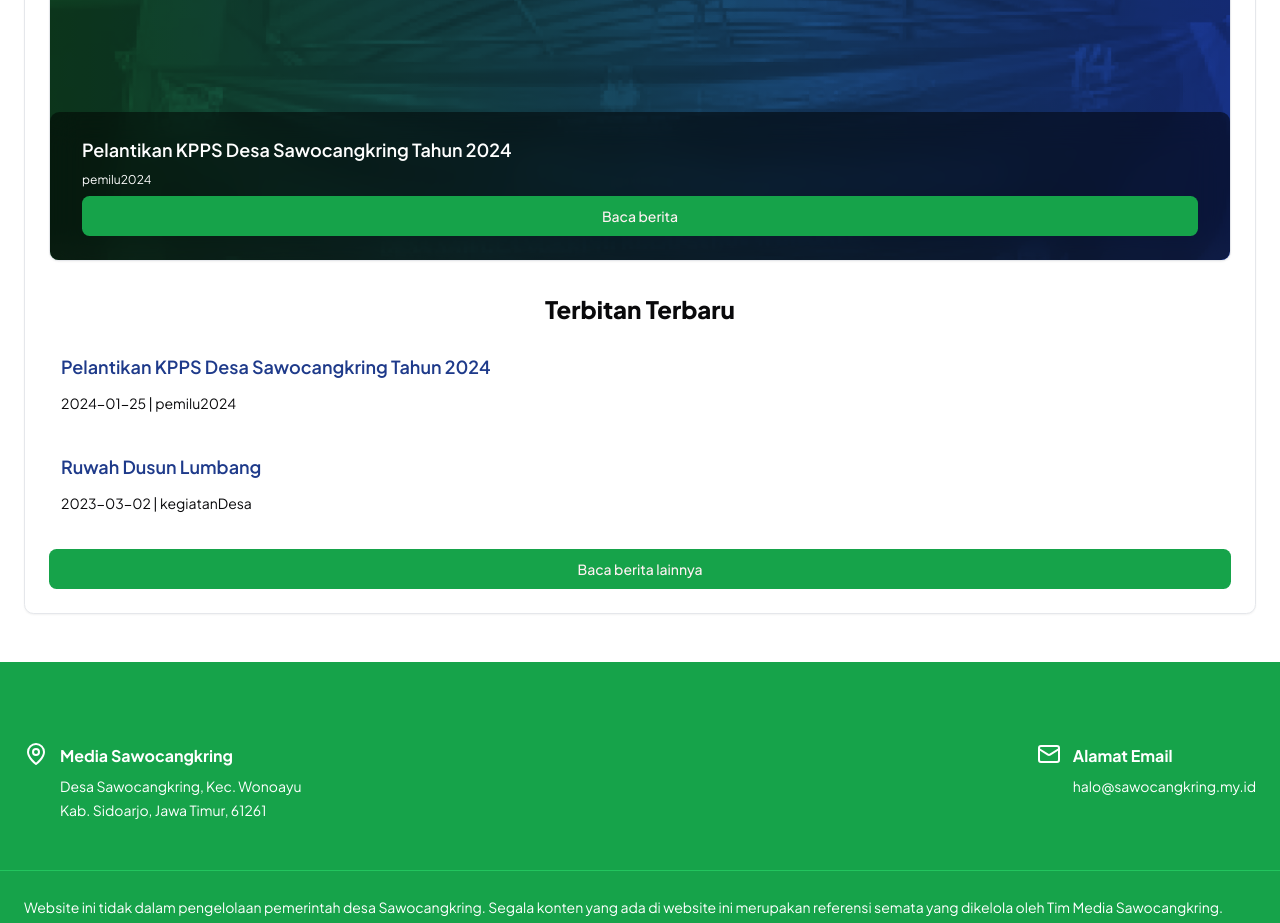
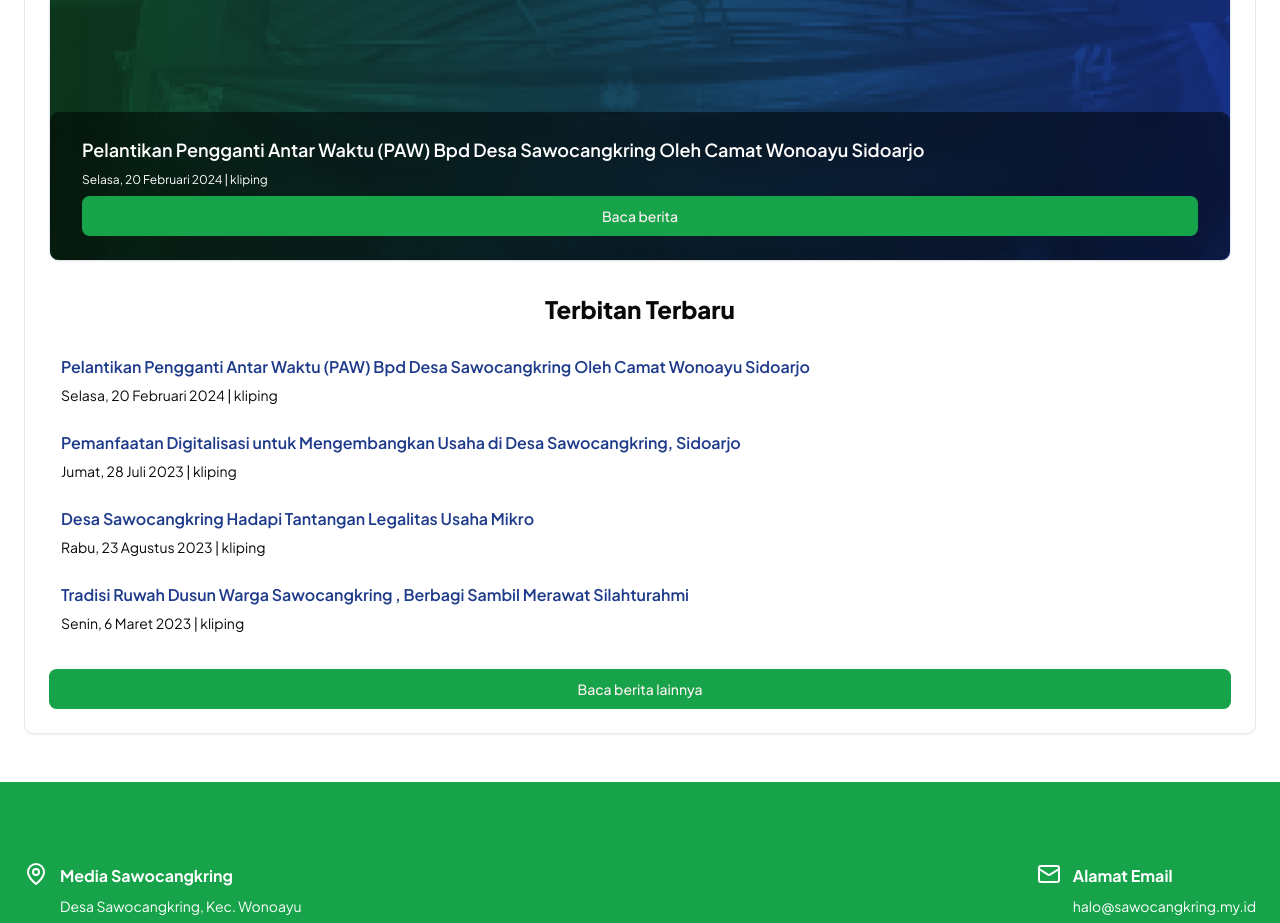
Before and after one commit to afaidzin99/mediahomepage, a Next.js app: page / in a window 1280 px wide. Shown: the part 1560-2483 px from the top of the page. Built offline with nearby package versions, Linux system fonts and the light colour scheme.

Commit message:
feat: dynamic latest post changes

```diff
--- a/app/homepageLatestNews.tsx
+++ b/app/homepageLatestNews.tsx
@@ -10,6 +10,9 @@ import Link from "next/link";
 import { Button } from "@/components/ui/button";
 import latestNews from "@/data/berita.json";
 import { AspectRatio } from "@/components/ui/aspect-ratio";
+import fs from "fs";
+import path from "path";
+import matter from "gray-matter";
 
 interface FeaturedArticleProps {
   id: string;
@@ -19,7 +22,35 @@ interface FeaturedArticleProps {
   instagramURL: string;
 }
 
+interface Blog {
+  meta: {
+    title: string;
+    date: string;
+    category: string;
+    author: string;
+    editor: string;
+    originalSource?: string;
+    instagramURL?: string;
+  };
+  slug: string;
+}
+
+interface LatestNewsProps {
+  blogs: Blog[];
+}
+
 export default function HomepageLatestNews() {
+  const blogDir = "data/berita";
+  const files = fs.readdirSync(path.join(blogDir));
+
+  const blogs = files.map((filename) => {
+    const fileContent = fs.readFileSync(path.join(blogDir, filename), "utf-8");
+    const { data: frontMatter } = matter(fileContent);
+    return {
+      meta: frontMatter,
+      slug: filename.replace(".mdx", ""),
+    };
+  });
   return (
     <section className="relative top-[-12rem] mb-[-12rem] md:top-[-14rem] md:mb-[-14rem] lg:-top-40 lg:-mb-40 z-10 pb-6 md:pb-8 xl:pb-12">
       <div className="container mx-auto px-6 2xl:px-0 xl:max-w-7xl">
@@ -31,20 +62,48 @@ export default function HomepageLatestNews() {
             <CardDescription className="flex justify-center items-center"></CardDescription>
           </CardHeader>
           <CardContent>
-            {latestNews
-              .filter((news) => news.featured)
-              .slice(0, 1)
-              .map((news) => (
-                <FeaturedArticle
-                  key={news.id}
-                  id={news.id}
-                  title={news.title}
-                  date={news.date}
-                  category={news.category}
-                  instagramURL={news.instagramURL}
-                />
-              ))}
-            <LatestNews />
+            <FeaturedArticle
+              id={blogs[0].slug}
+              title={blogs[0].meta.title}
+              date={blogs[0].meta.date}
+              category={blogs[0].meta.category}
+              instagramURL={blogs[0].meta.instagramURL}
+            />
+            <div className="w-full grid grid-cols-1 gap-4 mt-8">
+              <h3 className="text-2xl font-extrabold text-center">
+                Terbitan Terbaru
+              </h3>
+              <ul className="w-full h-full flex flex-col">
+                {blogs.slice(0, 5).map((news) => (
+                  <li
+                    key={news.slug}
+                    className="hover:bg-green-50 p-3 rounded-lg group transition-colors ease-brand duration-250"
+                  >
+                    <Link
+                      href={
+                        news.meta.instagramURL
+                          ? news.meta.instagramURL
+                          : `/berita/${news.slug}`
+                      }
+                      className="flex flex-col gap-1 w-full"
+                    >
+                      <h4 className="line-clamp-2 font-semibold text-base leading-7 text-blue-900 group-hover:text-green-900">
+                        {news.meta.title}
+                      </h4>
+                      <p className="flex justify-between text-sm items-center">
+                        {new Date(news.meta.date).toLocaleDateString("id-ID", {
+                          weekday: "long",
+                          year: "numeric",
+                          month: "long",
+                          day: "numeric",
+                        })}{" "}
+                        | {news.meta.category}
+                      </p>
+                    </Link>
+                  </li>
+                ))}
+              </ul>
+            </div>
           </CardContent>
           <CardFooter>
             <Button asChild variant={"default"} className="w-full">
@@ -54,36 +113,6 @@ export default function HomepageLatestNews() {
         </Card>
       </div>
     </section>
-  );
-}
-
-function LatestNews() {
-  return (
-    <div className="w-full grid grid-cols-1 gap-4 mt-8">
-      <h3 className="text-2xl font-extrabold text-center">Terbitan Terbaru</h3>
-      <ul className="w-full h-full flex flex-col gap-4">
-        {latestNews.slice(0, 5).map((news) => (
-          <li
-            key={news.id}
-            className="hover:bg-green-50 p-3 rounded-lg group transition-colors ease-brand duration-250"
-          >
-            <Link
-              href={
-                news.instagramURL ? news.instagramURL : `/berita/${news.id}`
-              }
-              className="flex flex-col gap-3 w-full"
-            >
-              <p className="line-clamp-2 font-semibold text-lg leading-7 text-blue-900 group-hover:text-green-900">
-                {news.title}
-              </p>
-              <p className="flex justify-between text-sm items-center">
-                {news.date} | {news.category}
-              </p>
-            </Link>
-          </li>
-        ))}
-      </ul>
-    </div>
   );
 }
 
@@ -108,7 +137,16 @@ export const FeaturedArticle: React.FC<FeaturedArticleProps> = ({
         <Card className="border-0 visible inline-block absolute bottom-0 w-full bg-black bg-opacity-50 transition duration-500 ease-in-out group-hover:bg-opacity-70 backdrop-filter backdrop-blur-lg rounded-lg px-8 py-6 text-white">
           <div className="flex flex-col gap-2">
             <p className="text-lg font-semibold line-clamp-2">{title}</p>
-            <p className="text-xs">{category}</p>
+            <p className="text-xs">
+              {new Date(date).toLocaleDateString("id-ID", {
+                weekday: "long",
+                year: "numeric",
+                month: "long",
+                day: "numeric",
+              })}
+              {" | "}
+              {category}
+            </p>
             <Button asChild variant={"default"} className="w-full">
               <Link href={instagramURL ? instagramURL : `/berita/${id}`}>
                 Baca berita
```
